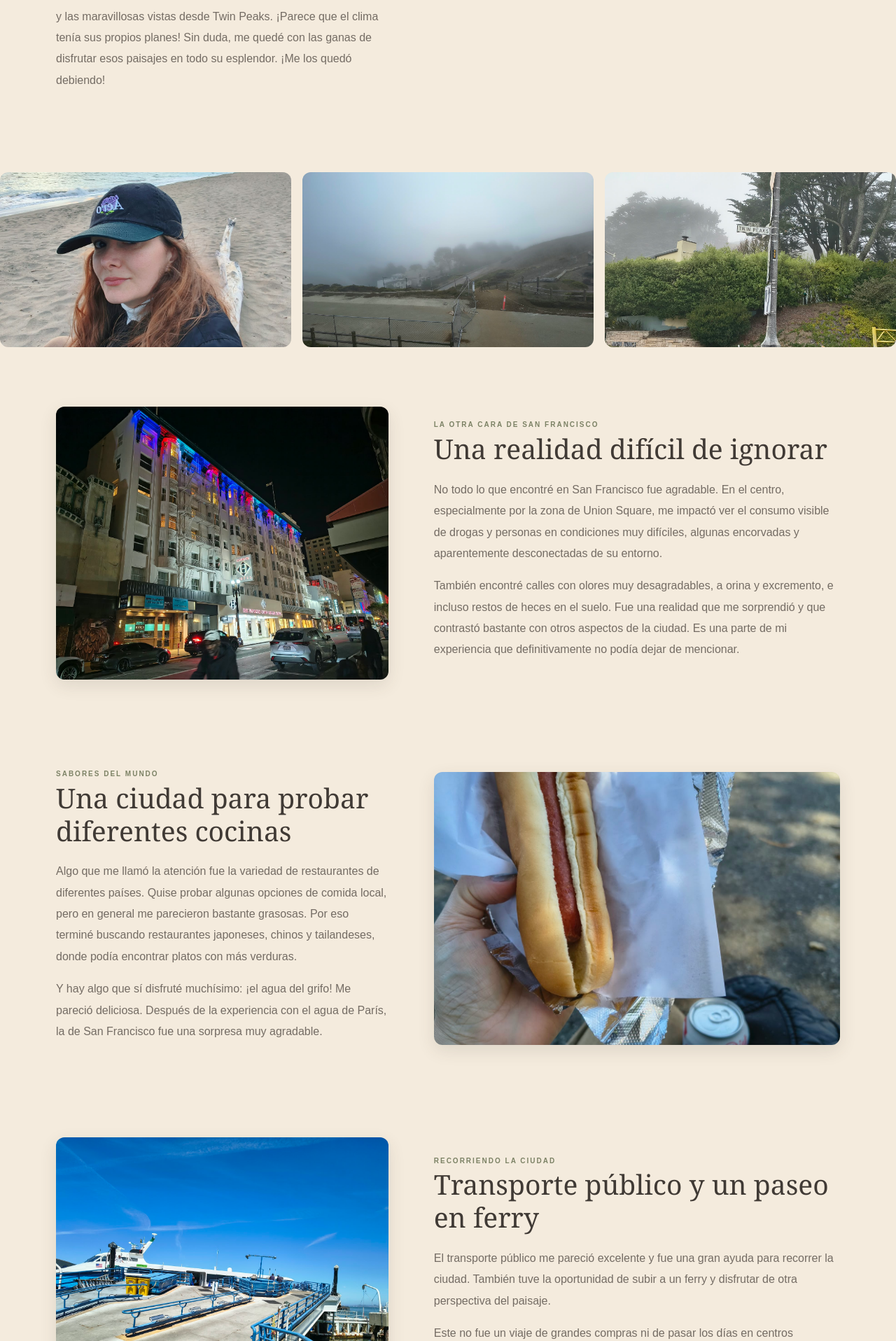
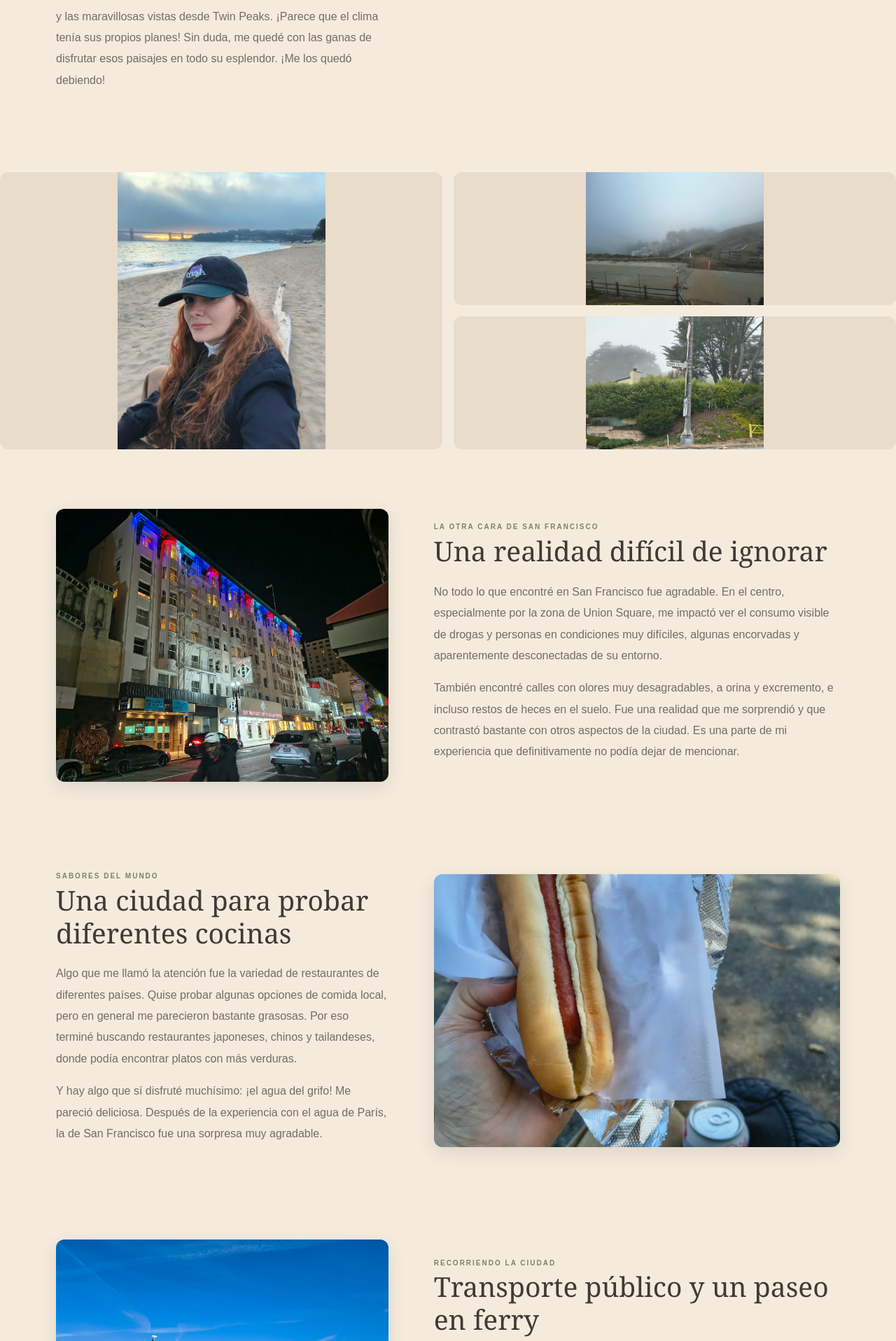
Before and after one commit to jszuluaga/mi-mundo-en-fotografias, a Jekyll site: the page built from SF.html, in a window 1280 px wide. Shown: the part 1308-3224 px from the top of the page at 70% size. Built offline with Jekyll 4.4.1, drawn with Linux system fonts in a browser that asks for light colours.

Commit message:
Update style.css

```diff
--- a/assets/css/style.css
+++ b/assets/css/style.css
@@ -1053,3 +1053,36 @@ a {
     grid-template-columns: 1fr;
   }
 }
+
+/* Collage de neblina en San Francisco */
+
+.entrada-sf .galeria-neblina {
+  display: grid;
+  grid-template-columns: 1fr 1fr;
+  grid-template-rows: repeat(2, 190px);
+  gap: 16px;
+  margin: 25px 0 40px;
+}
+
+.entrada-sf .galeria-neblina img {
+  width: 100%;
+  height: 100%;
+  object-fit: contain;
+  background-color: var(--arenarosa);
+  border-radius: 12px;
+}
+
+.entrada-sf .galeria-neblina img:first-child {
+  grid-row: 1 / 3;
+}
+
+@media (max-width: 600px) {
+  .entrada-sf .galeria-neblina {
+    grid-template-rows: 360px 190px 190px;
+    grid-template-columns: 1fr;
+  }
+
+  .entrada-sf .galeria-neblina img:first-child {
+    grid-row: auto;
+  }
+}
```
